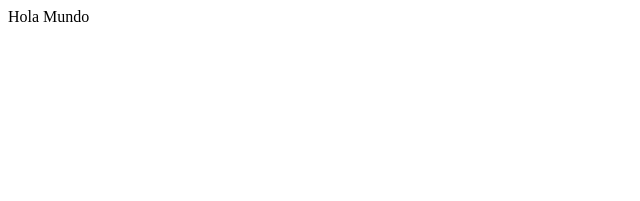
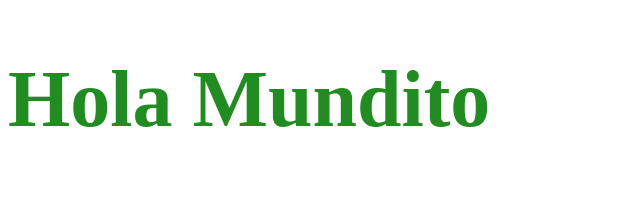
Before and after one commit to FlanGit/Construir_Paginas_Web, a plain HTML site: page Hola_Mundo_Frias/index.html in a window 1280 px wide. Shown: the whole page, without its empty margins (0-640 px from the left). Drawn offline with Linux system fonts and the light colour scheme.

Commit message:
me4joras  hola mundo

```diff
--- /dev/null
+++ b/Hola_Mundo_Frias/css/styles.css
@@ -0,0 +1,5 @@
+h1
+{
+    color:forestgreen ;
+    font-size: 5rem;
+}
--- a/Hola_Mundo_Frias/index.html
+++ b/Hola_Mundo_Frias/index.html
@@ -1 +1,18 @@
-Hola Mundo
+<!DOCTYPE html>
+<html>
+
+    <head>
+        <meta charset="UTF-8">
+        <title>hola_Frias</title>
+        <link rel="stylesheet" href ="../Hola_Mundo_Frias/css/styles.css">
+
+        <link rel="shortcut icon" href="favicon.png" type="image/png">
+
+
+    </head>
+
+    <body>
+        <h1>Hola Mundito</h1>
+    </body>
+
+</html>
```
Also changed, not shown: Hola_Mundo_Frias/Favicon.png (added).
